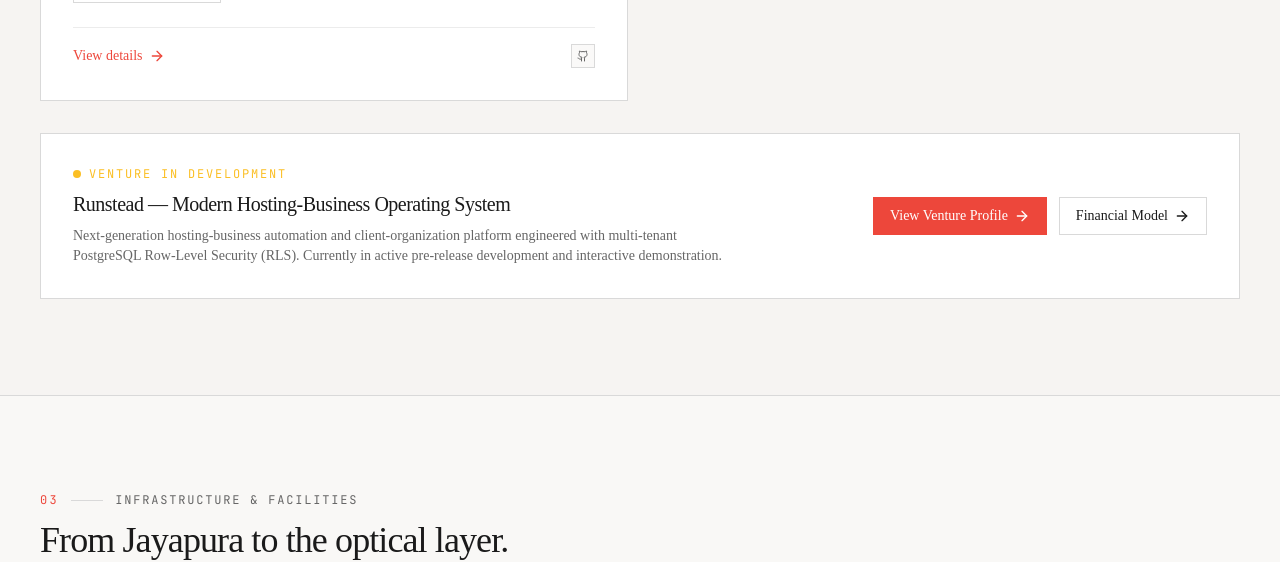
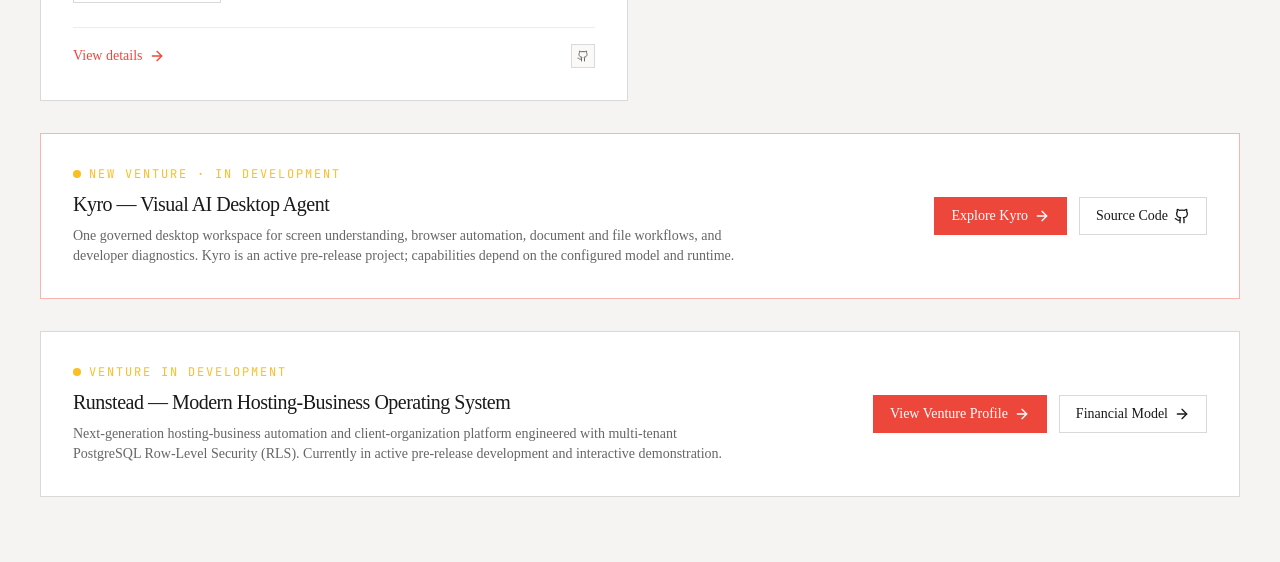
Before and after one commit to eshanized/tonmoyinfrastructure.org, a Next.js app: page / in a window 1280 px wide. Shown: the part 2660-3222 px from the top of the page. Built offline with nearby package versions, Linux system fonts and the light colour scheme; no server answers.

Commit message:
feat(home): feature Kyro desktop AI agent

```diff
--- a/app/page.tsx
+++ b/app/page.tsx
@@ -12,6 +12,7 @@ import { SystemMap } from '@/components/infrastructure/system-map';
 import { InfrastructureMap } from '@/components/infrastructure/infrastructure-map';
 import {
   getFeaturedProjects,
+  getProjects,
   getResearchAreas,
   getRepos,
   getNews,
@@ -30,6 +31,7 @@ export const metadata = generatePageMetadata({
 
 export default function HomePage() {
   const projects = getFeaturedProjects();
+  const kyroProject = getProjects().find((project) => project.slug === 'kyro');
   const researchAreas = getResearchAreas();
   const repos = getRepos();
   const news = getNews().slice(0, 3);
@@ -127,6 +129,46 @@ export default function HomePage() {
           </StaggerContainer>
 
           {/* Ventures in Development Highlight */}
+          {/* Kyro — Everyday AI Operator & Developer Agent */}
+          {kyroProject && (
+            <Reveal delay={0.15} className="mt-8">
+              <div className="border border-brand/40 bg-card p-6 md:p-8">
+                <div className="flex flex-col md:flex-row items-start md:items-center justify-between gap-4">
+                  <div>
+                    <div className="flex items-center gap-2">
+                      <span className="h-2 w-2 rounded-full bg-amber-400" />
+                      <span className="tiv-meta text-amber-400">NEW VENTURE · IN DEVELOPMENT</span>
+                    </div>
+                    <h3 className="mt-2 font-display text-xl tracking-tight">
+                      Kyro — Visual AI Desktop Agent
+                    </h3>
+                    <p className="mt-2 max-w-2xl text-pretty text-sm text-muted-foreground">
+                      One governed desktop workspace for screen understanding, browser automation, document and file workflows, and developer diagnostics. Kyro is an active pre-release project; capabilities depend on the configured model and runtime.
+                    </p>
+                  </div>
+                  <div className="flex flex-wrap items-center gap-3 shrink-0">
+                    <Link
+                      href="/projects/kyro"
+                      className="inline-flex items-center gap-1.5 border border-brand bg-brand px-4 py-2 text-sm font-medium text-brand-foreground hover:bg-brand/90 transition-colors focus-visible:outline-none focus-visible:ring-2 focus-visible:ring-brand focus-visible:ring-offset-2"
+                    >
+                      Explore Kyro
+                      <ArrowRight className="h-4 w-4" />
+                    </Link>
+                    <a
+                      href="https://github.com/eshanized/Kyro"
+                      target="_blank"
+                      rel="noreferrer"
+                      className="inline-flex items-center gap-1.5 border border-border bg-card px-4 py-2 text-sm font-medium hover:bg-secondary transition-colors focus-visible:outline-none focus-visible:ring-2 focus-visible:ring-brand focus-visible:ring-offset-2"
+                    >
+                      Source Code
+                      <Github className="h-4 w-4" />
+                    </a>
+                  </div>
+                </div>
+              </div>
+            </Reveal>
+          )}
+
           <Reveal delay={0.2} className="mt-8">
             <div className="border border-border bg-card p-6 md:p-8">
               <div className="flex flex-col md:flex-row items-start md:items-center justify-between gap-4">
```
